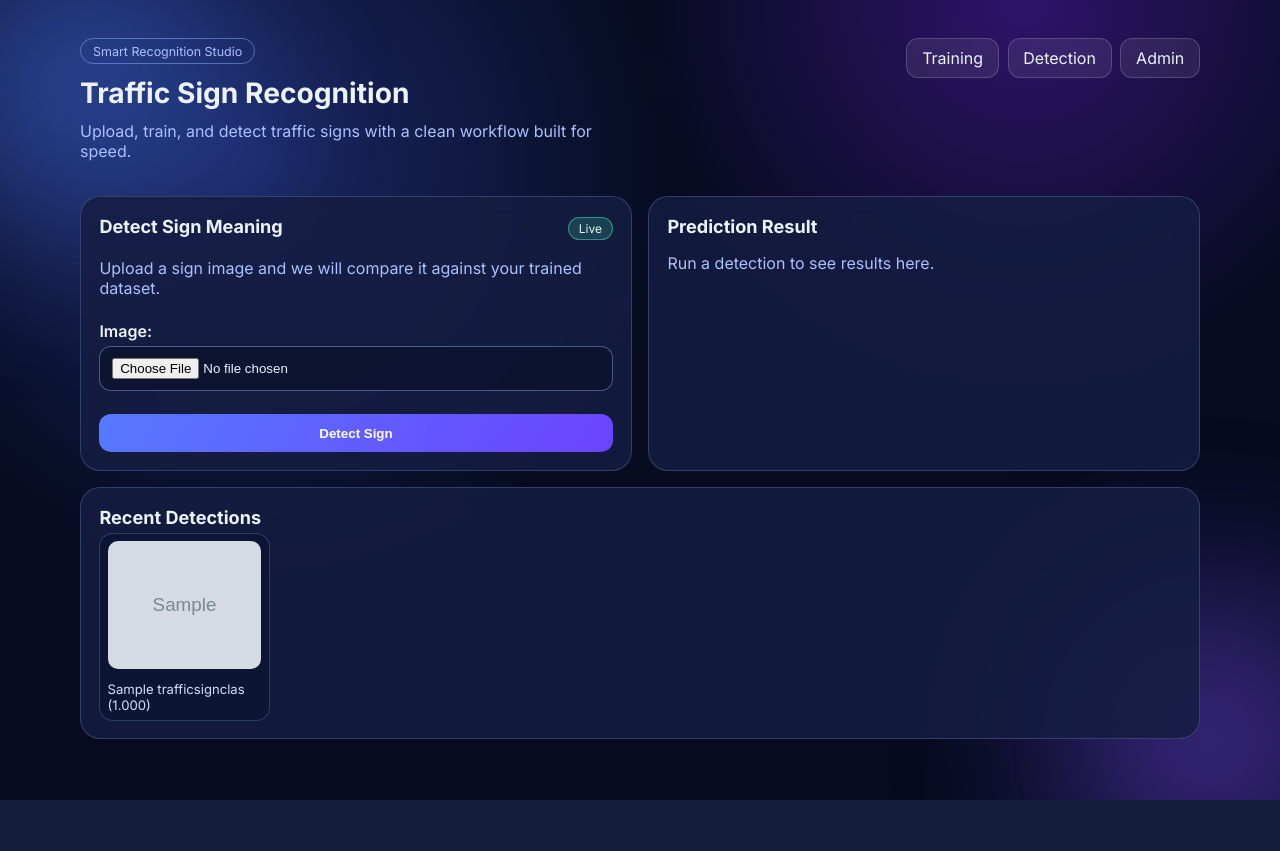
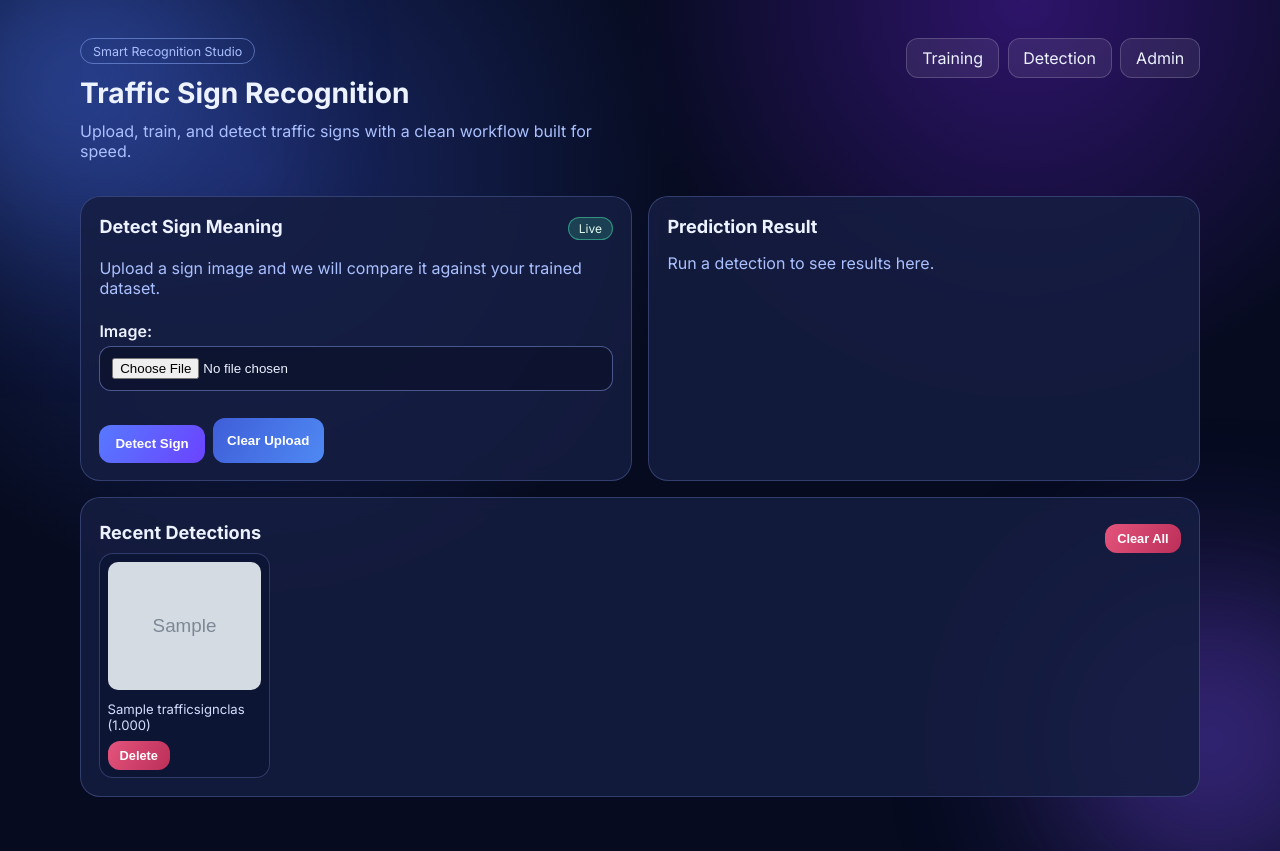
Before and after one commit to happynessfaustine200/traffic-sign, a Django app: page /detect/ in a window 1280 px wide. Before the commit the page ends 800 px from the top, so only its background shows below. Run offline with Django 5.2, Linux system fonts and the light colour scheme; tables that the repository leaves empty hold one stand-in row (values such as "Sample post"); grey boxes marked "Sample" are stand-in pictures.

Commit message:
Add full update/delete management actions and clear detection uploads.
Made-with: Cursor

```diff
--- a/config/settings.py
+++ b/config/settings.py
@@ -18,7 +18,7 @@ SECRET_KEY = "django-insecure-u*n34z83(cpqa7#%bg73y27f8$vg_kg6u3#b@^x+tl#*9d8ry2
 
 DEBUG = True
 
-ALLOWED_HOSTS = ["trafficrecognition.pythonanywhere.com"]
+ALLOWED_HOSTS = ["trafficrecognition.pythonanywhere.com", "localhost", "127.0.0.1"]
 
 INSTALLED_APPS = [
     "django.contrib.admin",
--- a/signs/templates/signs/detect.html
+++ b/signs/templates/signs/detect.html
@@ -8,10 +8,13 @@
       <span class="scan-pill">Live</span>
     </div>
     <p class="muted">Upload a sign image and we will compare it against your trained dataset.</p>
-    <form method="post" enctype="multipart/form-data" class="stack custom-form" data-loading-text="Detecting sign...">
+    <form method="post" enctype="multipart/form-data" class="stack custom-form" data-loading-text="Detecting sign..." id="detect-form">
       {% csrf_token %}
       {{ form.as_p }}
-      <button type="submit" class="primary-btn">Detect Sign</button>
+      <div class="row-actions">
+        <button type="submit" class="primary-btn">Detect Sign</button>
+        <button type="button" class="secondary-btn" id="clear-detect-upload">Clear Upload</button>
+      </div>
     </form>
   </article>
 
@@ -35,7 +38,16 @@
 </section>
 
 <section class="card lift">
-  <h2>Recent Detections</h2>
+  <div class="card-head">
+    <h2>Recent Detections</h2>
+    {% if history %}
+      <form method="post" class="inline-form">
+        {% csrf_token %}
+        <input type="hidden" name="action" value="clear_detection_history">
+        <button type="submit" class="danger-btn small-btn">Clear All</button>
+      </form>
+    {% endif %}
+  </div>
   {% if history %}
     <div class="gallery">
       {% for item in history %}
@@ -48,6 +60,12 @@
               Unknown sign
             {% endif %}
           </figcaption>
+          <form method="post" class="inline-form">
+            {% csrf_token %}
+            <input type="hidden" name="action" value="delete_detection">
+            <input type="hidden" name="detection_id" value="{{ item.id }}">
+            <button type="submit" class="danger-btn small-btn">Delete</button>
+          </form>
         </figure>
       {% endfor %}
     </div>
@@ -55,4 +73,15 @@
     <p class="empty-state">No detections yet.</p>
   {% endif %}
 </section>
+
+<script>
+  (function () {
+    var clearBtn = document.getElementById("clear-detect-upload");
+    if (!clearBtn) return;
+    clearBtn.addEventListener("click", function () {
+      var input = document.querySelector("#detect-form input[type='file']");
+      if (input) input.value = "";
+    });
+  })();
+</script>
 {% endblock %}
--- a/signs/views.py
+++ b/signs/views.py
@@ -1,5 +1,5 @@
 from django.contrib import messages
-from django.shortcuts import redirect, render
+from django.shortcuts import get_object_or_404, redirect, render
 
 from .forms import DetectionUploadForm, TrainingUploadForm
 from .models import DetectionHistory, TrafficSignClass, TrainingImage
@@ -12,6 +12,31 @@ def home(request):
 
 def train_view(request):
     if request.method == "POST":
+        action = request.POST.get("action")
+        if action == "update_class":
+            sign_class = get_object_or_404(TrafficSignClass, pk=request.POST.get("class_id"))
+            sign_class.name = (request.POST.get("class_name") or "").strip() or sign_class.name
+            sign_class.meaning = (request.POST.get("class_meaning") or "").strip()
+            sign_class.save(update_fields=["name", "meaning"])
+            messages.success(request, f"Updated class: {sign_class.name}.")
+            return redirect("train")
+
+        if action == "delete_class":
+            sign_class = get_object_or_404(TrafficSignClass, pk=request.POST.get("class_id"))
+            class_name = sign_class.name
+            for sample in sign_class.training_images.all():
+                sample.image.delete(save=False)
+            sign_class.delete()
+            messages.success(request, f"Deleted class: {class_name}.")
+            return redirect("train")
+
+        if action == "delete_training_image":
+            sample = get_object_or_404(TrainingImage, pk=request.POST.get("sample_id"))
+            sample.image.delete(save=False)
+            sample.delete()
+            messages.success(request, "Training image deleted.")
+            return redirect("train")
+
         form = TrainingUploadForm(request.POST, request.FILES)
         if form.is_valid():
             sign_class = form.cleaned_data["sign_class"]
@@ -61,6 +86,21 @@ def detect_view(request):
     history_entry = None
 
     if request.method == "POST":
+        action = request.POST.get("action")
+        if action == "delete_detection":
+            detection = get_object_or_404(DetectionHistory, pk=request.POST.get("detection_id"))
+            detection.image.delete(save=False)
+            detection.delete()
+            messages.success(request, "Detection record deleted.")
+            return redirect("detect")
+
+        if action == "clear_detection_history":
+            for detection in DetectionHistory.objects.all():
+                detection.image.delete(save=False)
+            DetectionHistory.objects.all().delete()
+            messages.success(request, "All detection uploads were cleared.")
+            return redirect("detect")
+
         form = DetectionUploadForm(request.POST, request.FILES)
         if form.is_valid():
             image_file = form.cleaned_data["image"]
--- a/static/css/site.css
+++ b/static/css/site.css
@@ -200,6 +200,29 @@ h1 {
   transition: transform 0.2s ease, box-shadow 0.2s ease;
 }
 
+.secondary-btn,
+.danger-btn {
+  border: 0;
+  border-radius: 12px;
+  padding: 0.6rem 0.9rem;
+  font-weight: 600;
+  color: white;
+  cursor: pointer;
+}
+
+.secondary-btn {
+  background: linear-gradient(120deg, #3f5ed8, #4f89f3);
+}
+
+.danger-btn {
+  background: linear-gradient(120deg, #e4547c, #bb2f59);
+}
+
+.small-btn {
+  padding: 0.45rem 0.75rem;
+  font-size: 0.8rem;
+}
+
 .primary-btn:hover {
   transform: translateY(-2px);
   box-shadow: 0 10px 20px rgba(78, 113, 255, 0.36);
@@ -279,6 +302,34 @@ h1 {
   gap: 0.25rem;
 }
 
+.class-manage-form label {
+  font-size: 0.8rem;
+  color: var(--text-soft);
+  margin: 0.35rem 0 0.2rem;
+  display: block;
+}
+
+.class-manage-form input,
+.class-manage-form textarea {
+  width: 100%;
+  border: 1px solid rgba(149, 173, 255, 0.45);
+  background: rgba(12, 17, 44, 0.72);
+  color: var(--text);
+  border-radius: 10px;
+  padding: 0.55rem 0.65rem;
+}
+
+.row-actions {
+  display: flex;
+  gap: 0.5rem;
+  flex-wrap: wrap;
+  margin-top: 0.65rem;
+}
+
+.inline-form {
+  margin-top: 0.5rem;
+}
+
 .class-list li:last-child {
   border-bottom: 0;
 }
```
Also changed, not shown: signs/templates/signs/train.html (+24 -2 lines).
